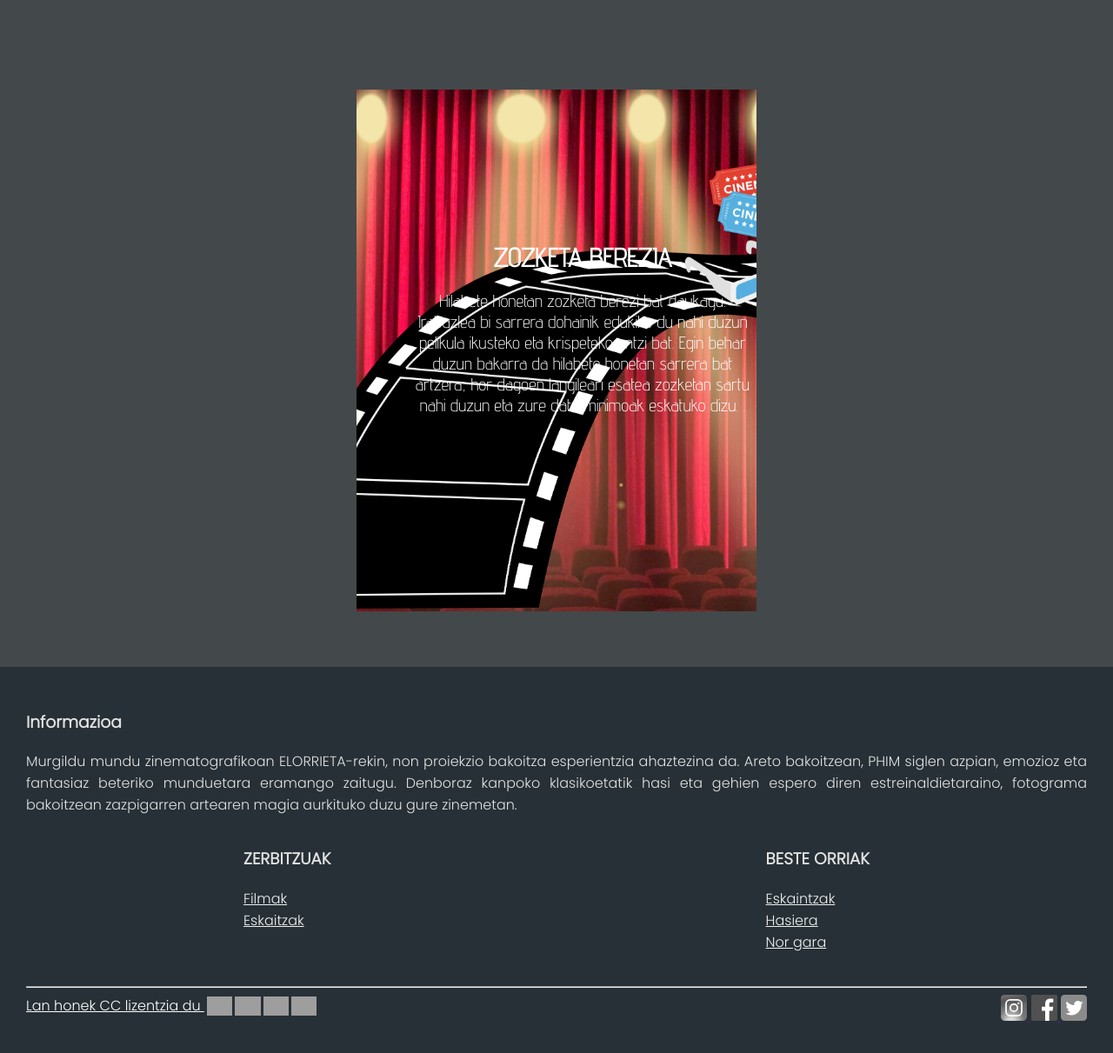
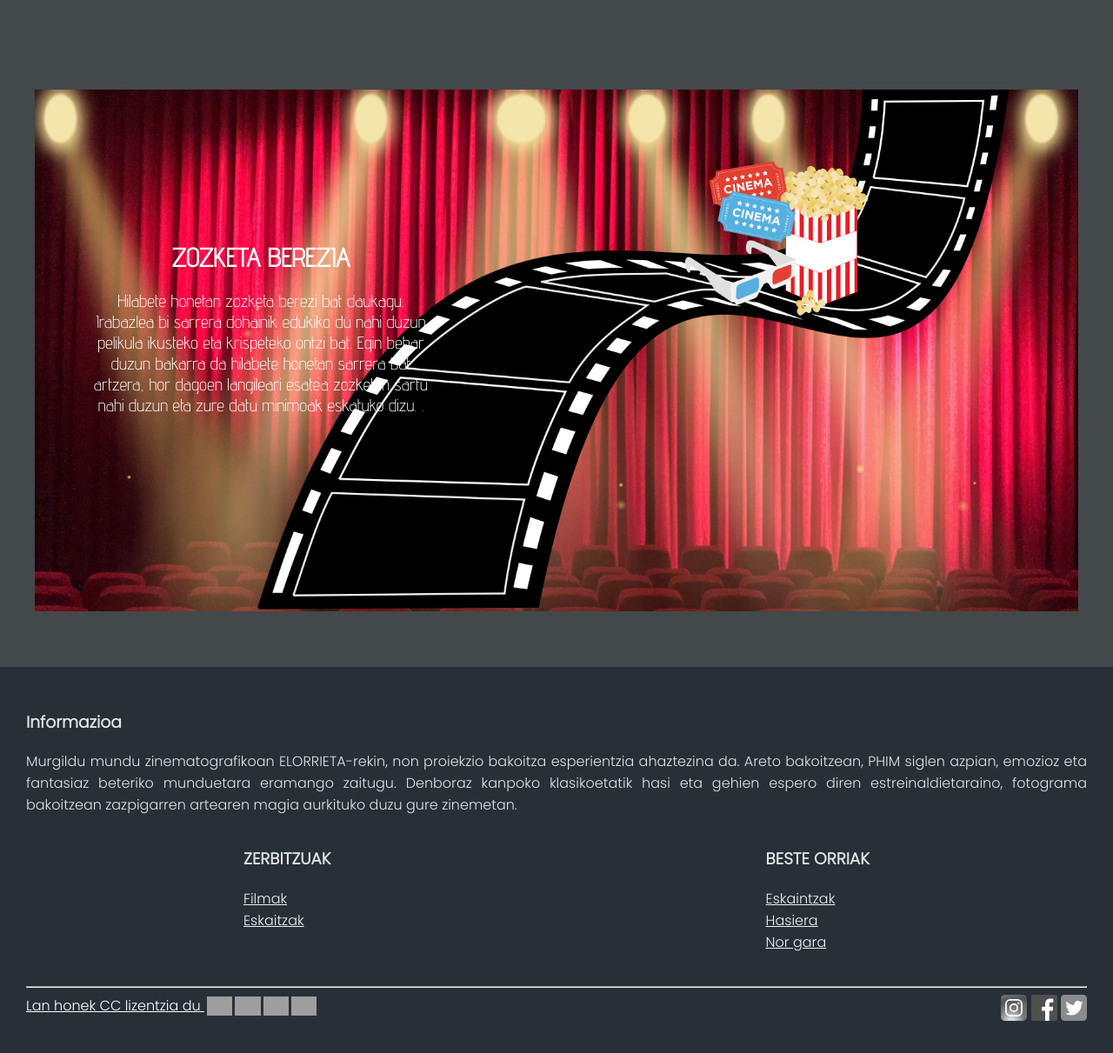
Before and after one commit to Nereee/E3_ML_T4, a PHP site: page /html/eskaintzak.html in a window 1280 px wide. Shown: the part 1622-2833 px from the top of the page at 87% size. Run offline with PHP 8.4, Linux system fonts and the light colour scheme; grey boxes are pictures that could not be loaded.

Commit message:
Algunos detalles

```diff
--- a/css/index.css
+++ b/css/index.css
@@ -58,9 +58,7 @@ section h3 {
 
 #gureinfokutxa,
 #aretokutxa,
-#eskaintza2x1,
-#sarreramota,
-#eskaintzazozketa {
+.argazki_kutxa {
   color: white;
   text-align: center;
   background-repeat: no-repeat;
@@ -76,17 +74,13 @@ section h3 {
   display: flex;
   flex-direction: column;
   justify-content: center;
-  align-items: center;
 }
 
-#eskaintza2x1,
-#sarreramota,
-#eskaintzazozketa {
-  margin-top: 5vh;
-  margin-bottom: 8vh;
-  max-width: 1200px;
+.argazki_kutxa {
+  margin: 5vh 40px 8vh 40px;
   min-width: 250px;
 }
+
 
 #guk {
   background-image: url(../html/irudiak/fondoak/GuK.jpg);
@@ -103,6 +97,8 @@ section h3 {
   padding-bottom: 20px;
 }
 
+
+
 .informazioa {
   width: 400px;
 }
@@ -112,19 +108,39 @@ section h3 {
   margin-bottom: 20px;
 }
 
+.informazioa ul {
+  padding: 0;
+}
+
 .informazioa p,
-.informazioa a {
+.informazioa a, .informazioa li {
   font-size: 20px;
+  list-style: none;
   margin-bottom: 20px;
   color: white;
 }
 
-.informazioa a {
-  color: lightgreen;
+.informazioa input[type="button"] {
+  text-decoration: none;
+  background-color: lightgreen;
+  transition: .5s ease all;
+  cursor: pointer;
+  font-size: 15px;
+  text-align: center;
+  width: 250px;
+  font-weight: bold;
+  padding: 20px;
+  border: 3px solid green;
+  color: green;
+  border-radius: 2px;
+  box-shadow: 0 2px 10px rgba(0,0,0,.16), 0 3px 6px rgba(0,0,0,.1);
 }
 
-.informazioa a:hover {
-  text-decoration: none;
+.informazioa input[type="button"]:hover {
+  background-color: green;
+  color: white;
+  border: 3px solid white;
+
 }
 
 #zentratu {
--- a/css/media.css
+++ b/css/media.css
@@ -30,10 +30,6 @@
         padding-left: 0;
     }
 
-    #aretokutxa, #gureinfokutxa {
-        padding-left: 0;
-    }
-
   }
 
   @media screen and (max-width: 880px) {
@@ -47,6 +43,14 @@
 
     .kantitate_kutxa {
       justify-content: space-between;
+    }
+
+    .argazki_kutxa {
+      padding: 100px 0;
+    }
+
+    #sarreramota {
+      text-align: center;
     }
   }
 
--- a/html/eskaintzak.html
+++ b/html/eskaintzak.html
@@ -41,7 +41,7 @@
       <section>
         <div id="eskaintzaGuztia">
           <h3>ESKAINTZAK</h3>
-          <div id="eskaintza2x1">
+          <div id="eskaintza2x1" class="argazki_kutxa">
             <div class="informazioa">
               <h2>Sarrerak</h2>
               <p>
@@ -53,24 +53,18 @@
               </p>
             </div>
           </div>
-
-          <div id="sarreramota">
+          <div id="sarreramota" class="argazki_kutxa">
             <div class="informazioa">
-              <br />
               <h2>Sarrera motak</h2>
-              <p>
-                Tartalo (Ohiko sarrera) (8.90€)
-                <br />
-                <br />
-                Galtzagorri (Gazteen Sarrera) (6.90€)
-                <br />
-                <br />
-
-                Basajaun (+65 Sarrera) (6.90€)
-              </p>
+              <p></p>
+              <ul>
+                <li>Tartalo (Ohiko sarrera) (8.90€)</li>
+                <li>Galtzagorri (Gazteen Sarrera) (6.90€)</li>
+                <li>Basajaun (+65 Sarrera) (6.90€)</li>
+              </ul>
             </div>
           </div>
-          <div id="eskaintzazozketa">
+          <div id="eskaintzazozketa" class="argazki_kutxa">
             <div class="informazioa">
               <h2>ZOZKETA BEREZIA</h2>
               <p>
--- a/html/index.html
+++ b/html/index.html
@@ -77,7 +77,7 @@
                 zinema-sarrerak eta prestatu pantaila gainditzen duten emozioak
                 bizitzeko. Dibertimendurako zure sarrera pauso bakarrera dago! "
               </p>
-              <a href="norgara.html">Ikusi gure ezkaintza guztiak</a>
+              <input type="button" value="Ikusi gure ezkaintza guztiak" onclick="window.location.href = 'norgara.html'">
             </div>
           </div>
         </div>
```
Also changed, not shown: css/plantilla_filma.css (+20 -4 lines), script_php/sarrerak.php (+7 -5 lines).
